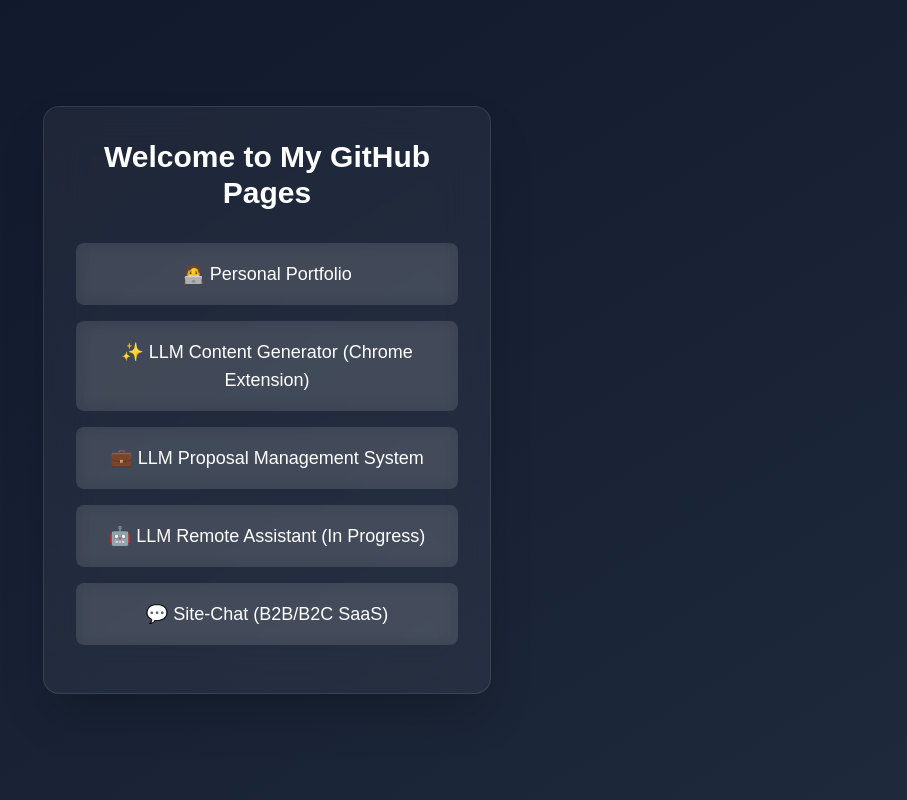
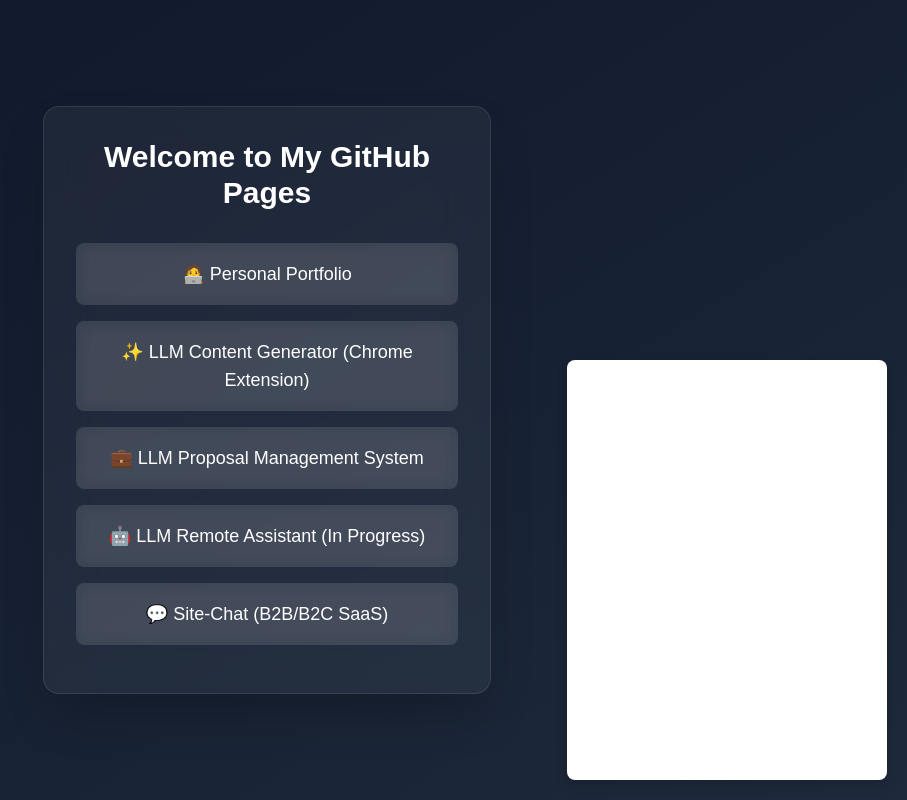
Before and after one commit to arifabds/my-github-landing, a Next.js app: page / in a window 1280 px wide. Shown: the whole page, without its empty margins (373-1280 px from the left). Built offline with nearby package versions, Linux system fonts and the light colour scheme; no server answers.

Commit message:
Testing my own widget

```diff
--- a/src/app/layout.tsx
+++ b/src/app/layout.tsx
@@ -17,6 +17,39 @@ export const metadata: Metadata = {
   description: "My Github Page",
 };
 
+const SiteChatWidget = () => {
+
+  const apiKey = process.env.NEXT_PUBLIC_SITE_CHAT_API_KEY;
+
+  if (!apiKey) {
+    if (process.env.NODE_ENV === 'development') {
+      console.warn('Site Chat Widget: NEXT_PUBLIC_SITE_CHAT_API_KEY is not defined. Widget will not be rendered.');
+    }
+    return null;
+  }
+
+  return (
+    <iframe
+
+      src={`http://localhost/widget-loader?apiKey=${apiKey}`}
+      style={{
+        position: 'fixed',
+        bottom: '20px',
+        right: '20px',
+        border: 'none',
+        width: '320px',
+        height: '420px',
+        borderRadius: '8px',
+        boxShadow: '0 4px 12px rgba(0, 0, 0, 0.15)',
+        zIndex: 9999,
+      }}
+      title="Site Chat Widget"
+      allow="clipboard-write; encrypted-media"
+    ></iframe>
+  );
+};
+
+
 export default function RootLayout({
   children,
 }: Readonly<{
@@ -27,10 +60,11 @@ export default function RootLayout({
       <body
         className={`${geistSans.variable} ${geistMono.variable} antialiased`}
       >
+        {/* Ana sayfa içeriği burada render edilecek */}
         {children}
+
+        <SiteChatWidget />
       </body>
     </html>
   );
 }
-
-//Action Trigger
```
